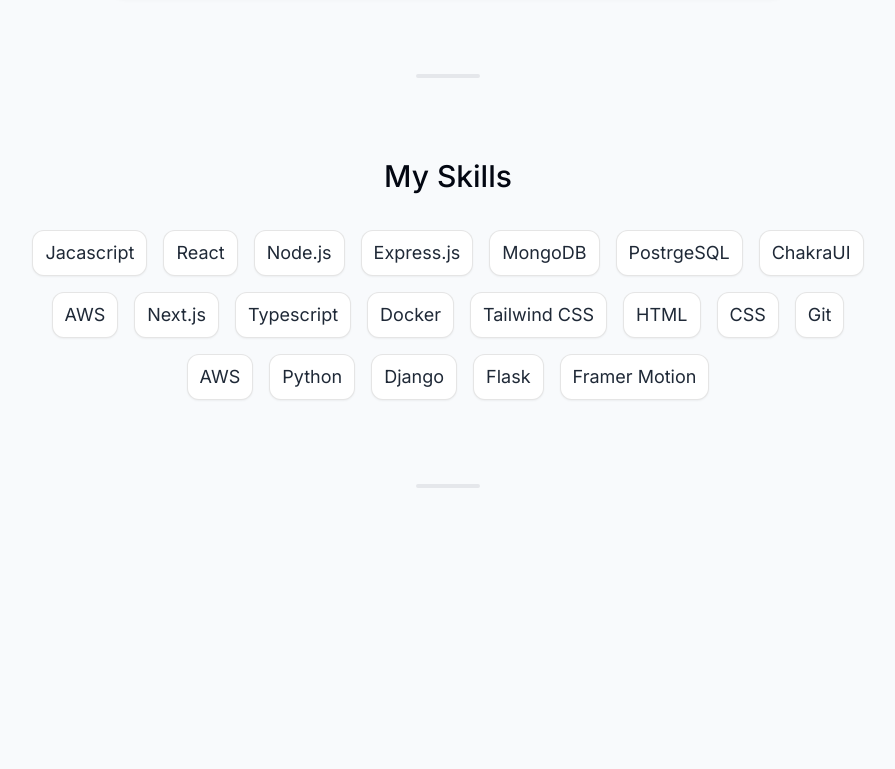
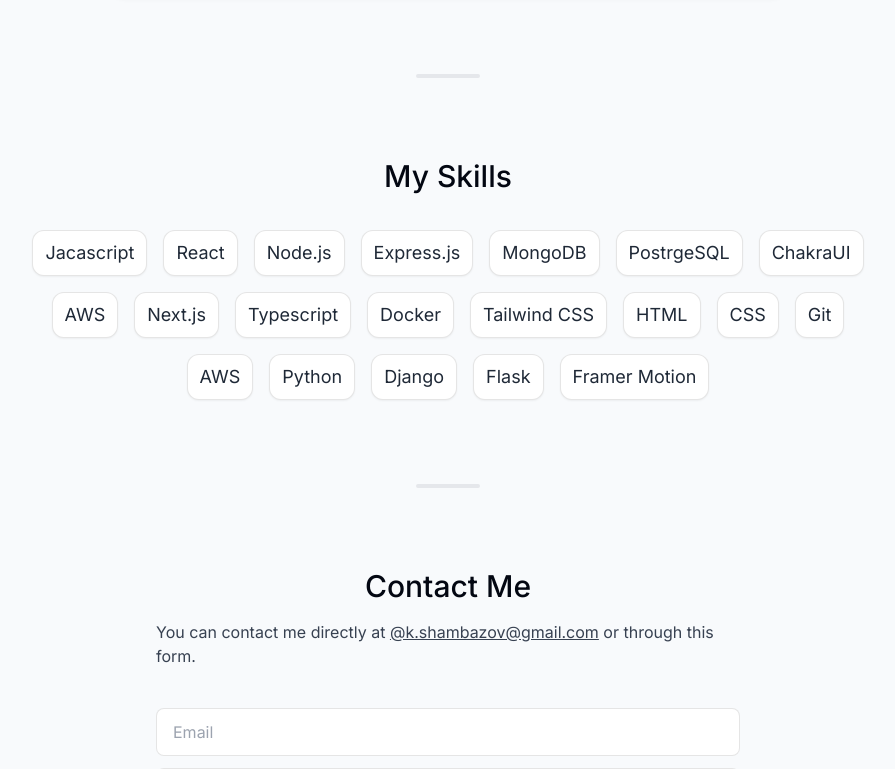
Before and after one commit to Constantine7s/portfolio-next, a Next.js app: page / in a window 1280 px wide. Shown: the part 2000-2769 px from the top of the page, without its empty margins (192-1087 px from the left). Before the commit the page ends 2568 px from the top, so only its background shows below. Built offline with nearby package versions, Linux system fonts and the light colour scheme.

Commit message:
add contact form and update css

```diff
--- a/app/page.tsx
+++ b/app/page.tsx
@@ -1,5 +1,7 @@
 import About from "@/components/about";
+import Contact from "@/components/contact";
 import Divider from "@/components/divider";
+import DividerAnimated from "@/components/dividerAnimated";
 import Intro from "@/components/intro";
 import Projects from "@/components/projects";
 import Skills from "@/components/skills";
@@ -8,13 +10,14 @@ export default function Home() {
 	return (
 		<main className="flex flex-col items-center">
 			<Intro />
-			<Divider />
+			<DividerAnimated />
 			<About />
 			<Divider />
 			<Projects />
 			<Divider />
 			<Skills />
 			<Divider />
+			<Contact />
 		</main>
 	);
 }
--- a/components/about.tsx
+++ b/components/about.tsx
@@ -6,7 +6,7 @@ import { motion } from "framer-motion";
 export default function About() {
 	return (
 		<motion.section
-			className="scroll-mt-28"
+			className="scroll-mt-28 px-3"
 			initial={{ y: 100, opacity: 0 }}
 			animate={{ y: 0, opacity: 1 }}
 			transition={{
--- /dev/null
+++ b/components/contact.tsx
@@ -0,0 +1,38 @@
+import React from "react";
+import { FaPaperPlane } from "react-icons/fa";
+
+export default function Contact() {
+	return (
+		<section
+			className="mb-20 px-3 sm:mb-28 w-[min(100%,38rem)]"
+			id="contact">
+			<h2 className="text-3xl font-medium capitalize text-center mb-10">
+				Contact Me
+			</h2>
+			<p className="text-gray-700 -mt-6">
+				You can contact me directly at
+				<a href="mailto:k.shambazov@gmail.com">
+					{" "}
+					<u> @k.shambazov@gmail.com</u>
+				</a>{" "}
+				or through this form.
+			</p>
+			<form className="flex mt-10 flex-col">
+				<input
+					className="h-12 rounded-lg border border-black/10 px-4"
+					type="email"
+					placeholder="Email"
+				/>
+				<textarea
+					className="h-52 my-3 rounded-lg border border-black/10 p-4"
+					placeholder="Your message"
+				/>
+				<button
+					type="submit"
+					className="flex items-center justify-center h-[3rem] w-[8rem] bg-gray-900 rounded-full text-white gap-2 hover:scale-[1.10] outline-none active:scale-105 transition hover:shadow-lg ">
+					Submit <FaPaperPlane />
+				</button>
+			</form>
+		</section>
+	);
+}
--- a/components/projects.tsx
+++ b/components/projects.tsx
@@ -6,7 +6,7 @@ export default function Projects() {
 	return (
 		<section
 			id="projects"
-			className="scroll-mt-28">
+			className="scroll-mt-28 px-3">
 			<h2 className="text-3xl font-medium capitalize text-center mb-8">
 				My Projects
 			</h2>
```
